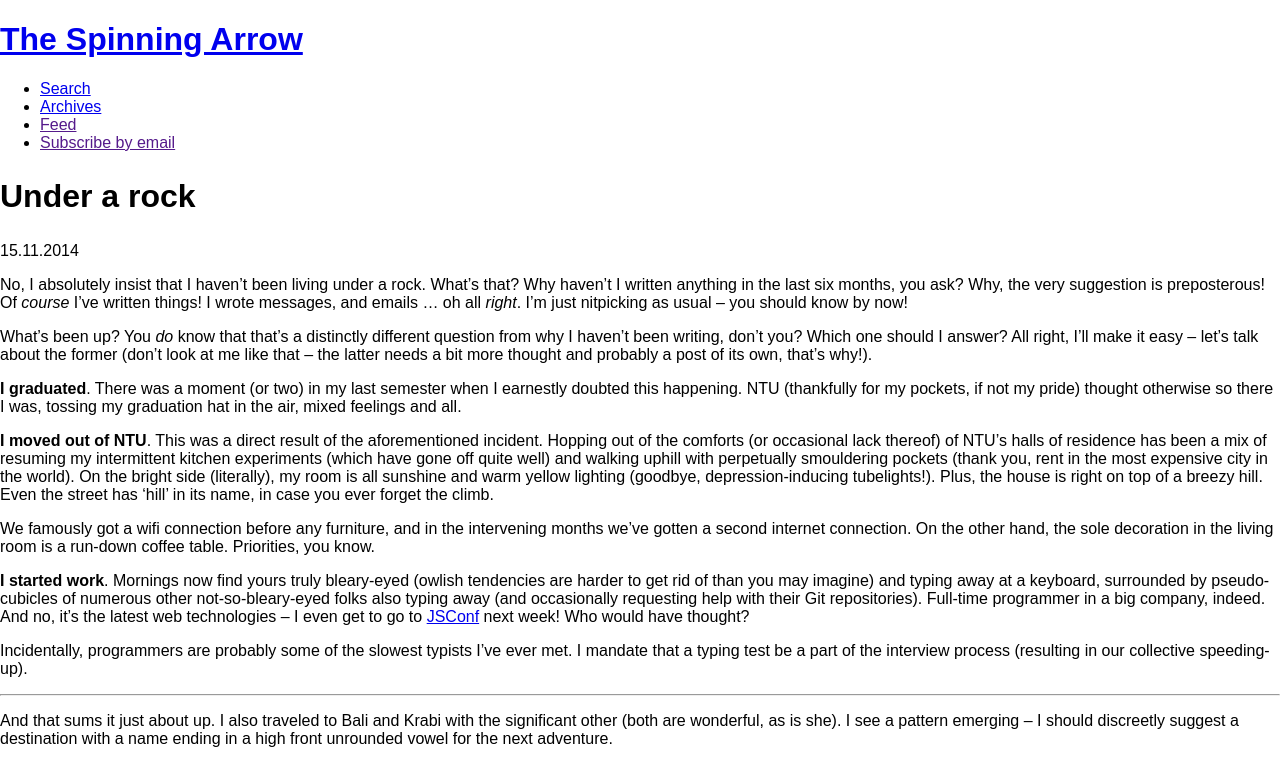
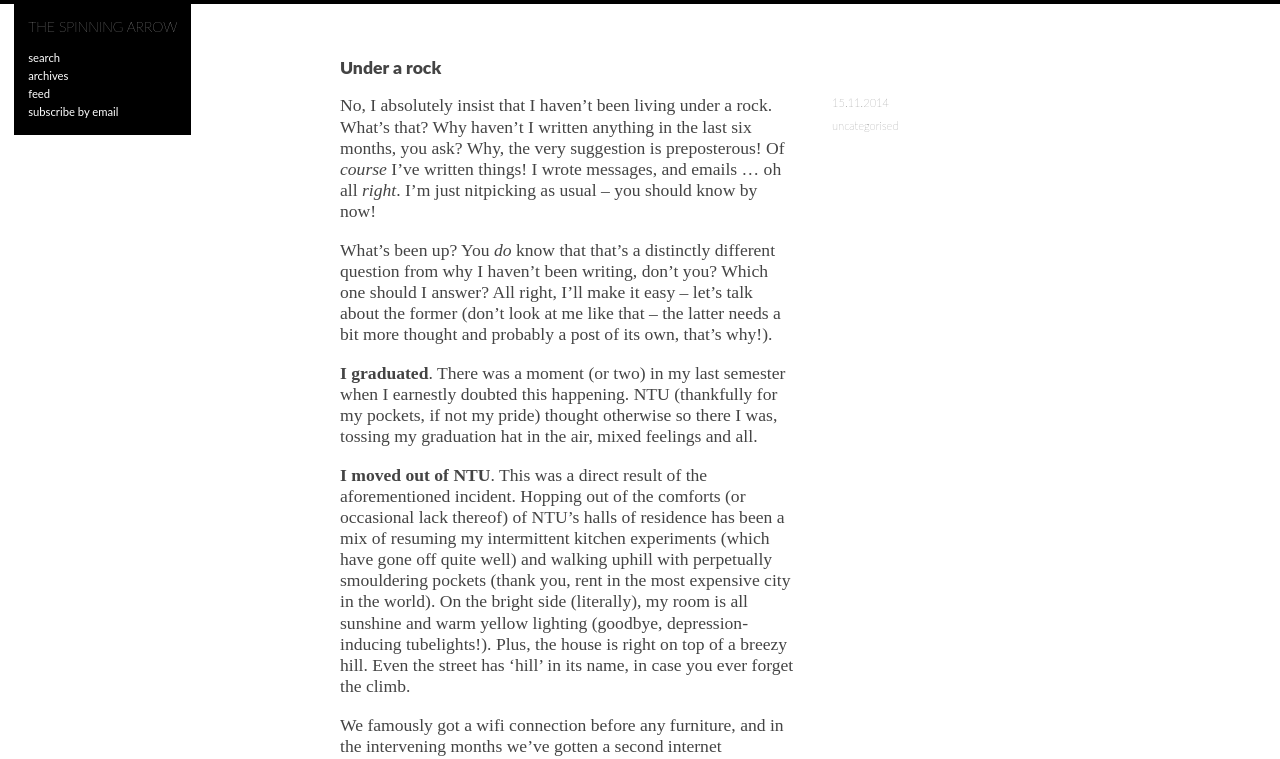
Before and after one commit to spinningarrow/blog.sahil.me, a Jekyll site: the page built from index.html, in a window 1280 px wide. Shown: the top 759 px of the page. Built offline with Jekyll 4.4.1, drawn with Linux system fonts in a browser that asks for light colours; some of the changed text lies outside the part shown.

Commit message:
[style] Update styles

```diff
--- a/_includes/head.html
+++ b/_includes/head.html
@@ -16,6 +16,7 @@
 		<link rel="stylesheet" href="/assets/css/normalize.css">
 		<link rel="stylesheet" href="/assets/css/highlight.css">
 		<link rel="stylesheet" href="/assets/css/lightbox.css">
+		<link rel="stylesheet" href="/assets/css/styles.css">
 
 		<!-- Fonts -->
 
--- a/_includes/post2.html
+++ b/_includes/post2.html
@@ -1,14 +1,15 @@
 <article class="post">
 	<header>
 		<h1>{{ include.post.title }}</h1>
-		<p class="meta-post">
-			<time datetime="{{ include.post.date }}">{{ include.post.date | date: "%e.%m.%Y" }}</time>
-
-			{% if include.post.labels %}
-			in <span class="labels-post">{{ include.post.labels }}</span>
-			{% endif %}
-		</p>
+		<div class="post-meta">
+			<ul>
+				<li><time datetime="{{ include.post.date }}">{{ include.post.date | date: "%e.%m.%Y" }}</time></li>
+				<li>{% if include.post.labels %}<span class="labels-post">{{ include.post.labels }}</span>{% endif %}uncategorised</li>
+			</ul>
+		</div>
 	</header>
 
-	{{ include.post.content }}
+	<div class="post-body">
+		{{ include.post.content }}
+	</div>
 </article>
--- a/_layouts/default2.html
+++ b/_layouts/default2.html
@@ -1,28 +1,6 @@
 <!doctype html>
 <html lang="en">
-	<head>
-		<!-- Meta -->
-		<meta charset="utf-8">
-		<title>{% if page.title %} {{ page.title }} &mdash; {% endif %}{{ site.title }}</title>
-		<meta name="author" content="Sahil Bajaj">
-		<meta name="description" content="Not all those who wander are lost. A blog by Sahil Bajaj.">
-		<meta name="viewport" content="initial-scale=1">
-
-		<!-- Favicon -->
-		<link href="/assets/img/favicon.png" rel="icon" type="image/png">
-
-		<!-- Feed -->
-		<link href="http://feeds.feedburner.com/sahil" rel="alternate" title="{{ site.title }}" type="application/atom+xml">
-
-		<!-- Stylesheets -->
-		<link rel="stylesheet" href="/assets/css/normalize.css">
-		<link rel="stylesheet" href="/assets/css/highlight.css">
-		<link rel="stylesheet" href="/assets/css/lightbox.css">
-
-		<!-- Fonts -->
-
-		<!-- Last Updated: {{ site.time }} -->
-	</head>
+	{% include head.html %}
 
 	<body>
 		<header class="header-main">
--- /dev/null
+++ b/assets/css/styles.css
@@ -0,0 +1,111 @@
+html {
+	border-top: 4px solid;
+}
+
+body {
+	/* border-top: 4px solid; */
+	/* text-transform: lowercase; */
+	/* font-family: 'Gentium Basic'; */
+	font-family:  'Source Sans Pro';
+	/* font-size: 14px; */
+	width: 600px;
+	margin: 0 auto;
+	/* font-family: 'pt sans'; */
+	font-family: lato;
+	color: #444;
+	/* font-family: 'gentium basic'; */
+	font-size: 1.1em;
+	margin-top: 3em;
+}
+
+h1 {
+	font-size: 1em;
+}
+
+.header-main {
+	/* margin-bottom: 3em; */
+	/* margin-top: 3em; */
+	font-size: 0.8em;
+	position: absolute;
+	/* top: 40%; */
+	left: 1em;
+	top: 4px;
+	background: black;
+	padding: 1em;
+}
+
+.header-main h1 {
+    font-size: 1em;
+    text-transform: uppercase;
+    font-weight: 100;
+    margin-bottom: 1em;
+    padding-bottom: 0;
+    margin-top: 0;
+}
+
+.header-main a[href] {
+	text-decoration: none;
+	color: white;
+}
+
+nav {
+	font-size: 0.8em;
+	text-transform: lowercase;
+	line-height: 1.6;
+}
+
+nav ul {
+	list-style: none;
+	padding: 0;
+	margin-top: 0;
+	margin-bottom: 0;
+}
+
+nav ul li {
+	/* display: inline-block; */
+	/* margin-right: 1em; */
+}
+
+.content-main {
+	/* margin-top: 3em; */
+}
+
+.post {
+	margin-bottom: 3em;
+}
+
+.post h1 {
+	font-weight: 900;
+}
+
+.post-body {
+	width: 76%;
+	font-family: gentium basic;
+	line-height: 1.2;
+}
+
+.post-meta {
+	box-sizing: border-box;
+	font-size: 0.7rem;
+	float: right;
+	padding-left: 30px;
+	width: 23%;
+	/* border-top: 1px dashed #ccc; */
+	/* padding-top: 10px; */
+	/* border-bottom: 1px dashed #ccc; */
+	/* padding-bottom: 10px; */
+	font-weight: 200;
+	/* margin-top: 2px; */
+}
+
+.post-meta ul {
+	list-style: none;
+	margin: 0;
+	padding: 0;
+	line-height: 2;
+}
+
+footer {
+	margin-bottom: 3em;
+	text-align: center;
+}
```
Also changed, not shown: other parts of _layouts/default2.html (+1 -3 lines), assets/css/normalize.css.
